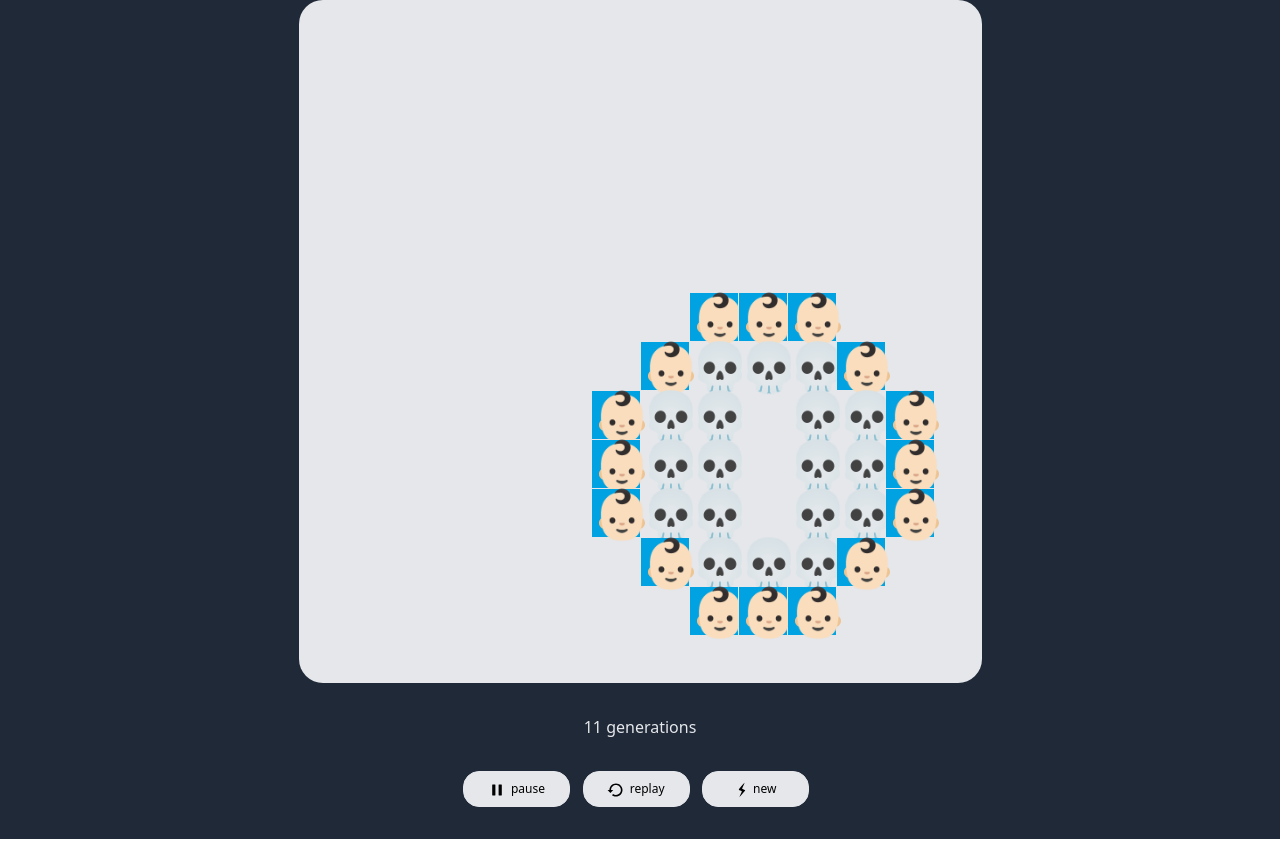
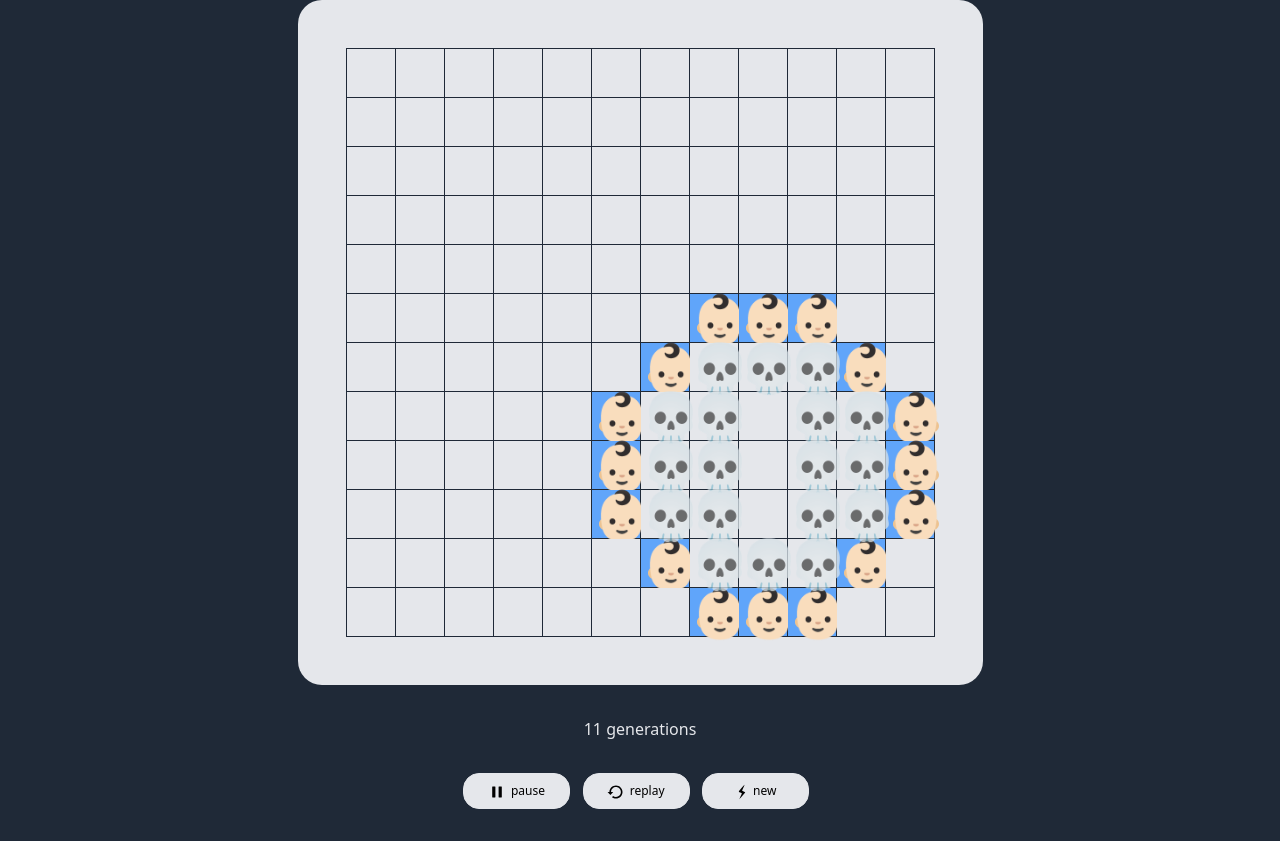
Before and after one commit to themarquisdesheric/game-of-life, a Svelte app: page / in a window 1280 px wide. Built offline with nearby package versions, Linux system fonts and the light colour scheme.

Commit message:
style board and cell colors

```diff
--- a/src/App.svelte
+++ b/src/App.svelte
@@ -61,20 +61,22 @@
 </script>
 
 <main class="min-h-screen flex flex-col justify-center items-center text-center bg-gray-800">
-	<div class="game-board grid grid-rows-{BOARD_LENGTH} grid-cols-{BOARD_LENGTH} gap-x-px gap-y-px rounded-3xl p-12 bg-gray-200">
+	<div class="game-board-wrapper rounded-3xl p-12 bg-gray-200">
+		<div class="game-board grid grid-rows-{BOARD_LENGTH} grid-cols-{BOARD_LENGTH} gap-x-px gap-y-px bg-gray-800 border border-gray-800">
 			{#each gameBoard as row}
 				{#each row as cell}
-				<span
-					class="cell w-12 h-12 text-5xl"
-					class:opacity-50={cell.emoji === Emojis.dead}
-					style="background-color: {getBackgroundColor(cell.emoji)}"
-				>
-					{#if cell.emoji}
+					<span class="cell w-12 h-12 text-5xl {cell.ageInGenerations ? getBackgroundColor(cell.emoji) : 'bg-gray-200'}">
+						{#if cell.emoji === Emojis.dead}
+							<span class="opacity-75">
+								{cell.emoji}
+							</span>
+						{:else if cell.emoji}
 							{cell.emoji}
 						{/if}
 					</span>
 				{/each}
 			{/each}
+		</div>
 	</div>
 
 	<p class="mt-8 text-gray-200" class:font-bold={evolutionOver}>
--- a/src/utils/misc.ts
+++ b/src/utils/misc.ts
@@ -1,10 +1,10 @@
 import { Emojis } from '../enums'
 
 const colors = {
-  [Emojis.baby]: '#01a2e1',
-  [Emojis.man]: '#9b3ce9',
-  [Emojis.old]: '#fad20b',
-  [Emojis.wizard]: '#fd3a3a',
+  [Emojis.baby]: 'bg-blue-400',
+  [Emojis.man]: 'bg-purple-400',
+  [Emojis.old]: 'bg-green-400',
+  [Emojis.wizard]: 'bg-pink-400',
   [Emojis.dead]: '',
   [Emojis.empty]: '',
 }
```
Lines whose indentation alone changed are shown as unchanged.
